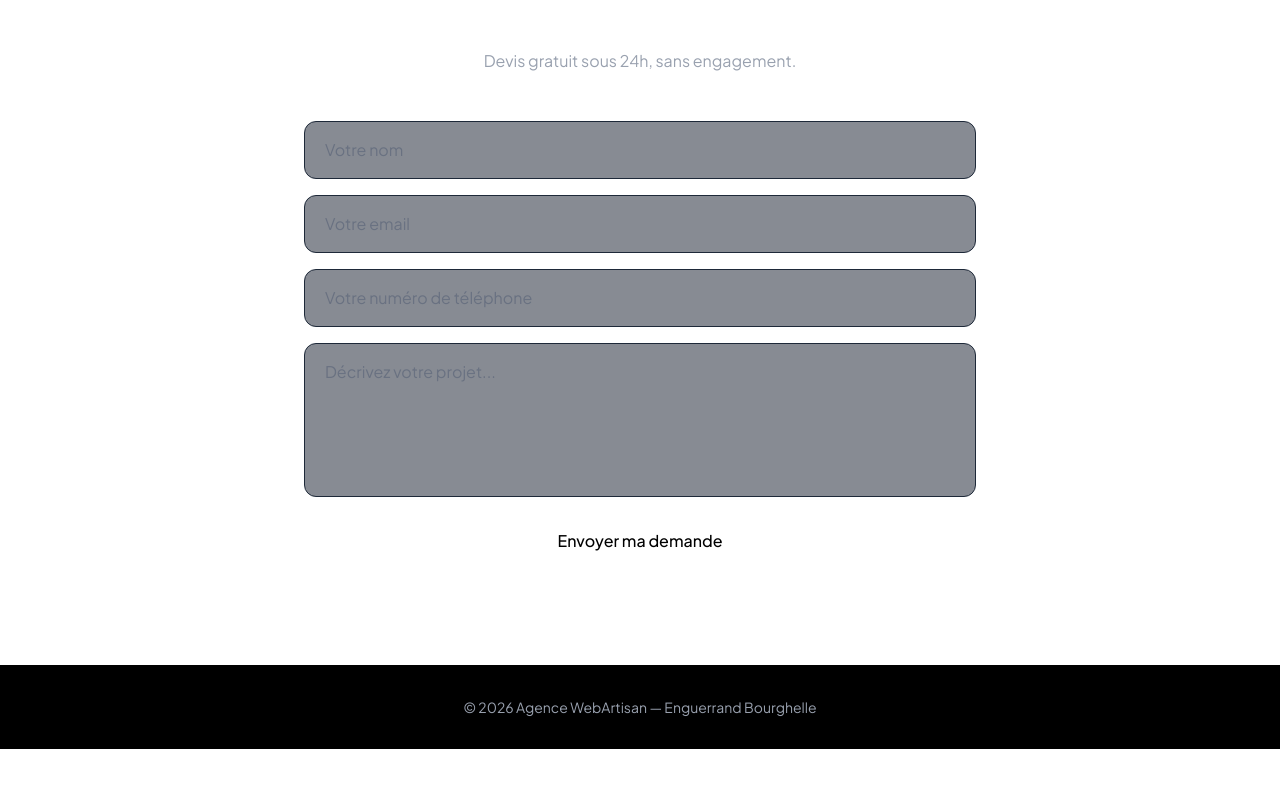
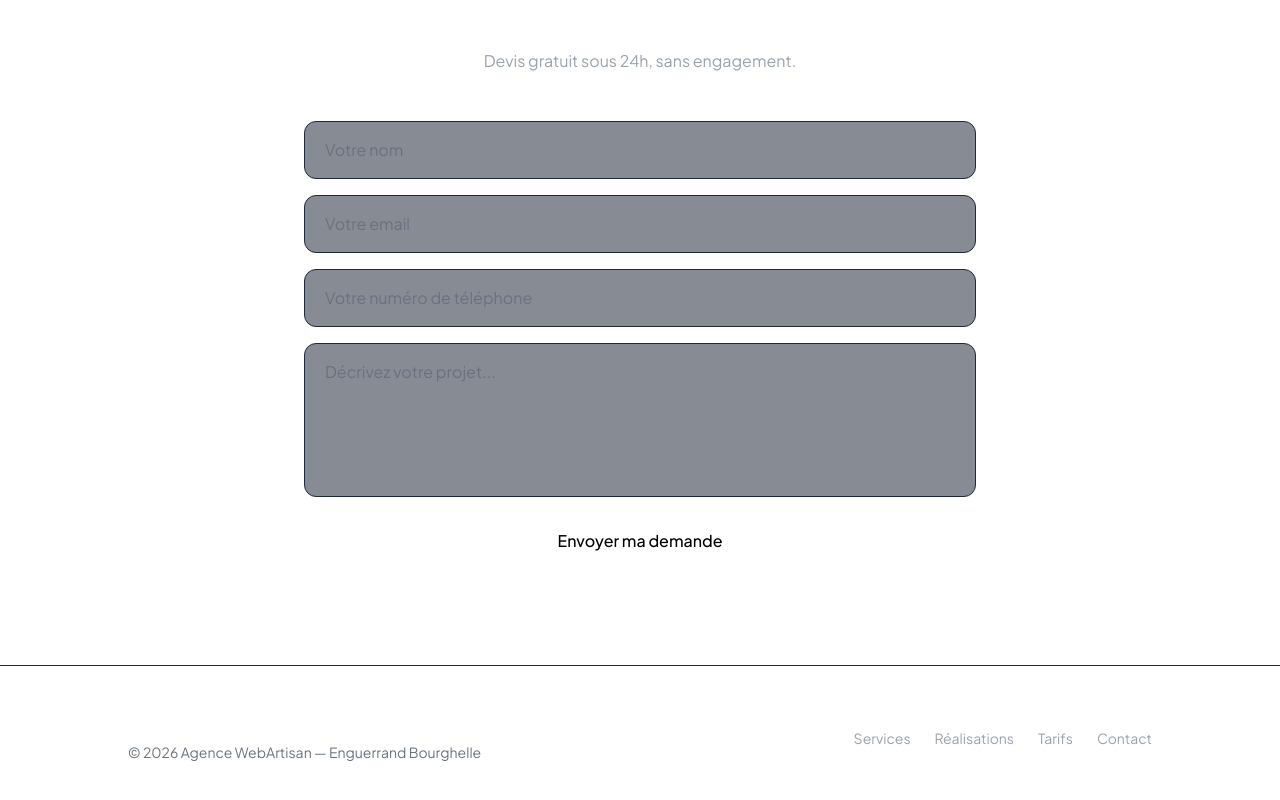
Before and after one commit to enguerrandbourghelle/agence-demo, a Next.js app: page / in a window 1280 px wide. Shown: the part 6359-7159 px from the top of the page. Before the commit the page ends 7108 px from the top, so only its background shows below. Built offline with nearby package versions, Linux system fonts and the light colour scheme.

Commit message:
feat: footer ameliore avec liens de navigation fonctionnels

```diff
--- a/components/Footer.tsx
+++ b/components/Footer.tsx
@@ -1,9 +1,26 @@
+"use client";
+
 export default function Footer() {
+  const scrollTo = (id: string) => {
+    document.getElementById(id)?.scrollIntoView({ behavior: "smooth" });
+  };
+
   return (
-    <footer className="py-8 px-6 bg-black text-white text-center">
-      <p className="text-gray-400 text-sm">
-        © 2026 Agence WebArtisan — Enguerrand Bourghelle
-      </p>
+    <footer className="py-12 px-6 border-t border-gray-800">
+      <div className="max-w-5xl mx-auto flex flex-col md:flex-row items-center justify-between gap-6">
+        <div className="text-center md:text-left">
+          <p className="font-bold text-white mb-1">Agence Web</p>
+          <p className="text-gray-500 text-sm">
+            © 2026 Agence WebArtisan — Enguerrand Bourghelle
+          </p>
+        </div>
+        <div className="flex items-center gap-6 text-sm">
+          <button onClick={() => scrollTo("services")} className="text-gray-400 hover:text-white transition">Services</button>
+          <button onClick={() => scrollTo("realisations")} className="text-gray-400 hover:text-white transition">Réalisations</button>
+          <button onClick={() => scrollTo("tarifs")} className="text-gray-400 hover:text-white transition">Tarifs</button>
+          <button onClick={() => scrollTo("contact")} className="text-gray-400 hover:text-white transition">Contact</button>
+        </div>
+      </div>
     </footer>
   );
 }
```
